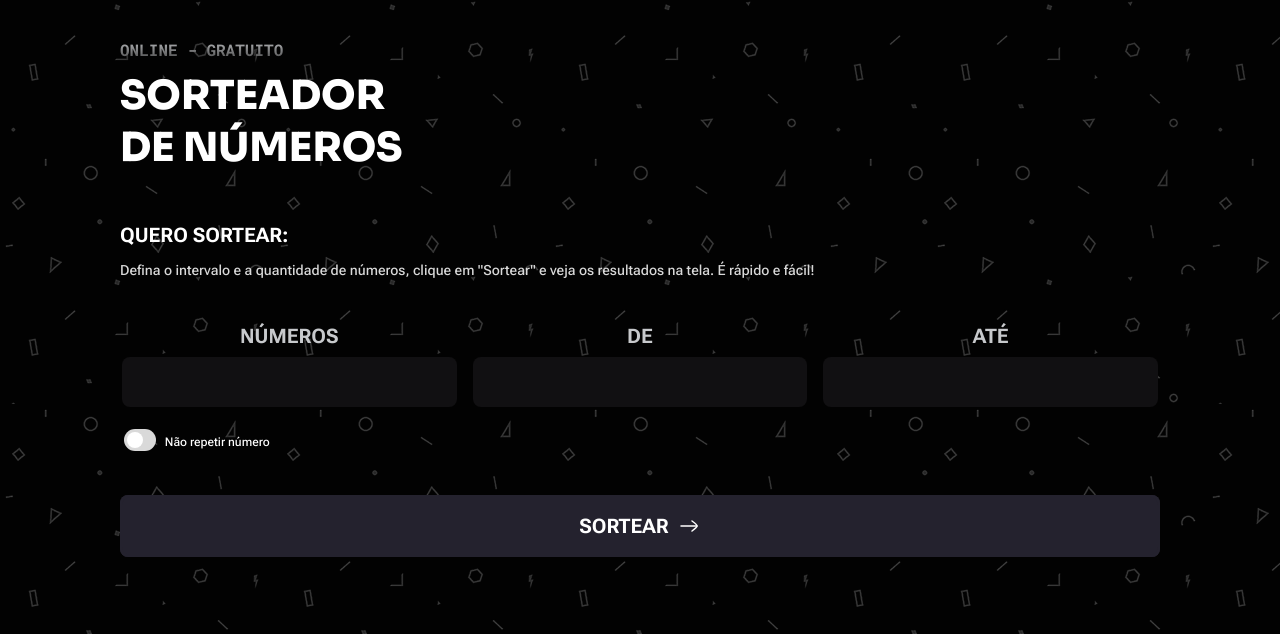
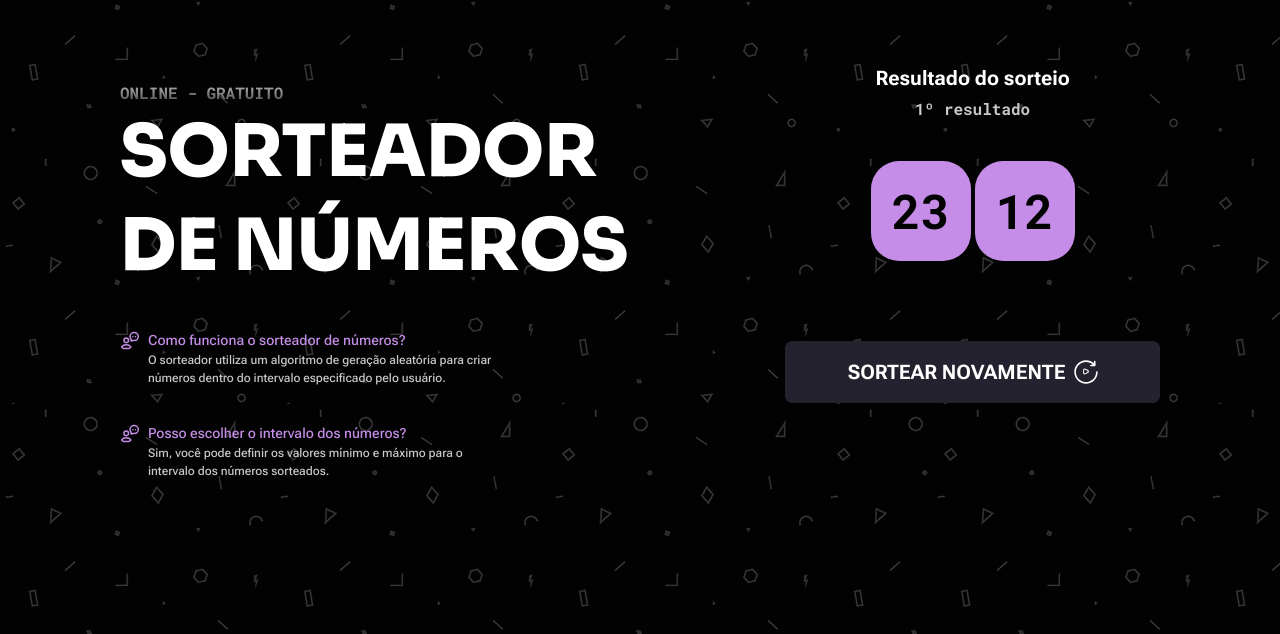
Before and after one commit to MatAntonagi/Numbers---Sorteador, a plain HTML site: page index.html in a window 1280 px wide. Shown: the part 122-756 px from the top of the page. Drawn offline with Linux system fonts and the light colour scheme.

Commit message:
creating results section

```diff
--- a/index.css
+++ b/index.css
@@ -2,3 +2,4 @@
 @import url(./pages/header.css);
 @import url(./pages/form.css);
 @import url(./pages/question.css);
+@import url(./pages/result.css);
--- a/index.html
+++ b/index.html
@@ -13,12 +13,13 @@
     <main>
         <div class="logo"><img src="./assets/img/logo (1).png" alt="Logo"></div>
 
+        <div class="container">
         <header>
             <h3>Online - gratuito</h3>
             <h1>Sorteador <br>de números</h1>
         </header>
 
-        <section>
+           <!-- <section class="form-container">
                 <form>
                     <header>
                     <h2>Quero sortear:</h2>
@@ -59,6 +60,29 @@
                         <img src="./assets/icons/arrow rigth.svg">
                     </button>
                 </form>
+            </section>-->
+
+            <section class="result-container">
+                <div class="text-top">
+                    <h3>Resultado do sorteio</h3>
+                    <h4>1º resultado</h4>
+                </div>
+                <div class="content-number">
+                    <div class="retangle">
+                        <span class="number-result">23</span>
+                    </div>
+                    <div class="retangle">
+                        <span class="number-result">12</span>
+                    </div>
+                </div>
+
+                <button class="animated-button-restart">
+                    Sortear novamente
+                    <div class="img-rotate">
+                        <img src="./assets/icons/arrow-rotate.svg" class="spinner" alt="Seta Girando">
+                        <img src="./assets/icons/play.svg" class="fixed" alt="Play Fixo">
+                    </div>
+                </button>
             </section>
 
             <section class="question">
@@ -78,6 +102,7 @@
                 <p>Sim, você pode definir os valores mínimo e máximo para o intervalo dos números sorteados.</p>
             </div>
             </section>
+        </div>
     </main>
 
 
--- a/pages/form.css
+++ b/pages/form.css
@@ -1,3 +1,7 @@
+.form-container{
+    grid-area: B;
+}
+
 form{
     margin-top: 2.62rem;
 
@@ -195,6 +199,19 @@ form{
     background-color: var(--background-secondary);
 }
 
+/* PARA TIRAR A SETINHA DE ADICIONAR E RETIRAR NUMEROS DO INPUT.
+/* Chrome, Safari, Edge, Opera */
+input[type=number]::-webkit-outer-spin-button,
+input[type=number]::-webkit-inner-spin-button {
+    -webkit-appearance: none;
+    margin: 0;
+}
+
+input[type=number]{
+    /* Firefox */
+    -moz-appearance: textfield;
+}
+
 @keyframes borderAnimated {
     0% {
         background-position: 0% 50%;
@@ -218,3 +235,9 @@ form{
         transform: translateX(0); /* volta */
     }
 }
+
+@media (width >=1200px){
+    .form-container{
+        width: 30rem;
+    }
+}
--- a/pages/global.css
+++ b/pages/global.css
@@ -46,6 +46,7 @@
 
     /* Roboto Mono */
     --overline: 700 1rem/150% var(--ff-rm);
+    --number: 700 3rem/150% var(--ff-rm);
 
     /* Roboto Flex */
     --paragraph-large: 500 1rem/150% var(--ff-rf);
@@ -74,4 +75,13 @@ body{
     .logo{
         justify-content: left;
     }
+
+    .container{
+        width: 100%;
+        display: grid;
+        grid-template-areas:
+        "A B"
+        "C B";
+        column-gap: 4rem;
+    }
 }
--- a/pages/header.css
+++ b/pages/header.css
@@ -1,6 +1,5 @@
 header{
-    display: flex;
-    flex-direction: column;
+    grid-area: A;
     gap: .5rem;
 
     margin-top: 2.875rem;
@@ -20,3 +19,15 @@ header{
         text-transform: uppercase;
     }
 }
+
+@media (width >= 1200px){
+    header{
+        margin-top: 5.56rem;
+        width: 31.77rem;
+        height: min-content ;
+
+        & h1{
+            font: var(--display-large);
+        }
+    }
+}
--- a/pages/question.css
+++ b/pages/question.css
@@ -1,4 +1,5 @@
 .question{
+    grid-area: C;
     margin-top: 5rem;
     width: 100%;
     display: flex;
@@ -25,3 +26,10 @@
         margin-left: 1.75rem;
     }
 }
+
+@media (width >= 1200px){
+    .question{
+        width: 24.125rem;
+        margin-top: 2.375rem;
+    }
+}
--- /dev/null
+++ b/pages/result.css
@@ -0,0 +1,142 @@
+.result-container{
+    grid-area: B;
+    display: flex;
+    flex-direction: column;
+    gap: 2.5rem;
+    margin-top: 4.43rem;
+
+    & .text-top{
+        justify-items: center;
+        & h3{
+            font: var(--label-medium);
+            color: var(--content-primary);
+        }
+
+        & h4{
+            margin-top: .25rem;
+            font: var(--overline);
+            color: var(--content-secondary);
+        }
+    }
+
+    & .content-number{
+        display: flex;
+        justify-content: center;
+        gap: .25rem;
+
+        & .retangle{
+            display: flex;
+            align-items: center;
+            justify-content: center;
+            width: 6.25rem;
+            height: 6.25rem;
+            background-color:  var(--content-brand);
+            border-radius: 1.75rem;
+            padding: 18px 22px;
+
+            & span{
+                font: var(--number);
+                color: var(--color-inverse);
+            }
+        }
+
+    }
+}
+
+.animated-button-restart {
+    width: 100%;
+    position: relative;
+    display: flex;
+    align-items: center;
+    justify-content: center;
+    gap: .5rem;
+    margin-top: 2.5rem;
+    background-color: var(--background-tertiary);
+    font: var(--label-medium);
+    text-transform: uppercase;
+    color: var(--content-primary);
+    padding: 1rem;
+    border: none;
+    cursor: pointer;
+    border-radius: .5rem;
+    z-index: 1;
+    overflow: hidden; /* importante para evitar vazamento da animação */
+
+    & .img-rotate{
+        position: relative;
+        width: 1.5rem;
+        height: 1.5rem;
+
+        & img {
+            position: absolute;
+            width: 100%;
+        }
+
+        & .spinner{
+            top: 0;
+            left: 0;
+        }
+
+        & .fixed {
+            z-index: 1; /* fica por cima */
+            width: 8px;
+            height: 7px;
+            top: 8px;
+            left: 8.5px;
+        }
+    }
+
+    &:hover{
+
+        & .img-rotate{
+            position: relative;
+            width: 1.5rem;
+            height: 1.5rem;
+
+            & .spinner {
+                animation: spin 2s backwards infinite;
+            }
+        }
+    }
+
+}
+
+.animated-button-restart::before {
+    content: "";
+    position: absolute;
+    top: -2px;
+    left: -2px;
+    right: -2px;
+    bottom: -2px;
+    background: var(--background-tertiary);
+    border-radius: .5rem;
+    z-index: -1;
+}
+
+.animated-button-restart:hover:before{
+    background: var(--gradient-border);
+    background-size: 800% 800%; /* maior para dar movimento */
+    animation: borderAnimated 6s ease infinite; /* animação contínua */
+}
+
+.animated-button-restart::after {
+    content: "";
+    position: absolute;
+    top: 2px;
+    left: 2px;
+    right: 2px;
+    bottom: 2px;
+    background: var(--background-tertiary);
+    border-radius: .5rem;
+    z-index: -1;
+}
+
+.animated-button-restart:hover::after {
+    background-color: var(--background-secondary);
+}
+
+@keyframes spin {
+    100% {
+      transform: rotate(360deg);
+    }
+}
```
Also changed, not shown: assets/icons/arrow-rotate.svg (added), assets/icons/play.svg (added). Lines whose indentation alone changed are shown as unchanged.
